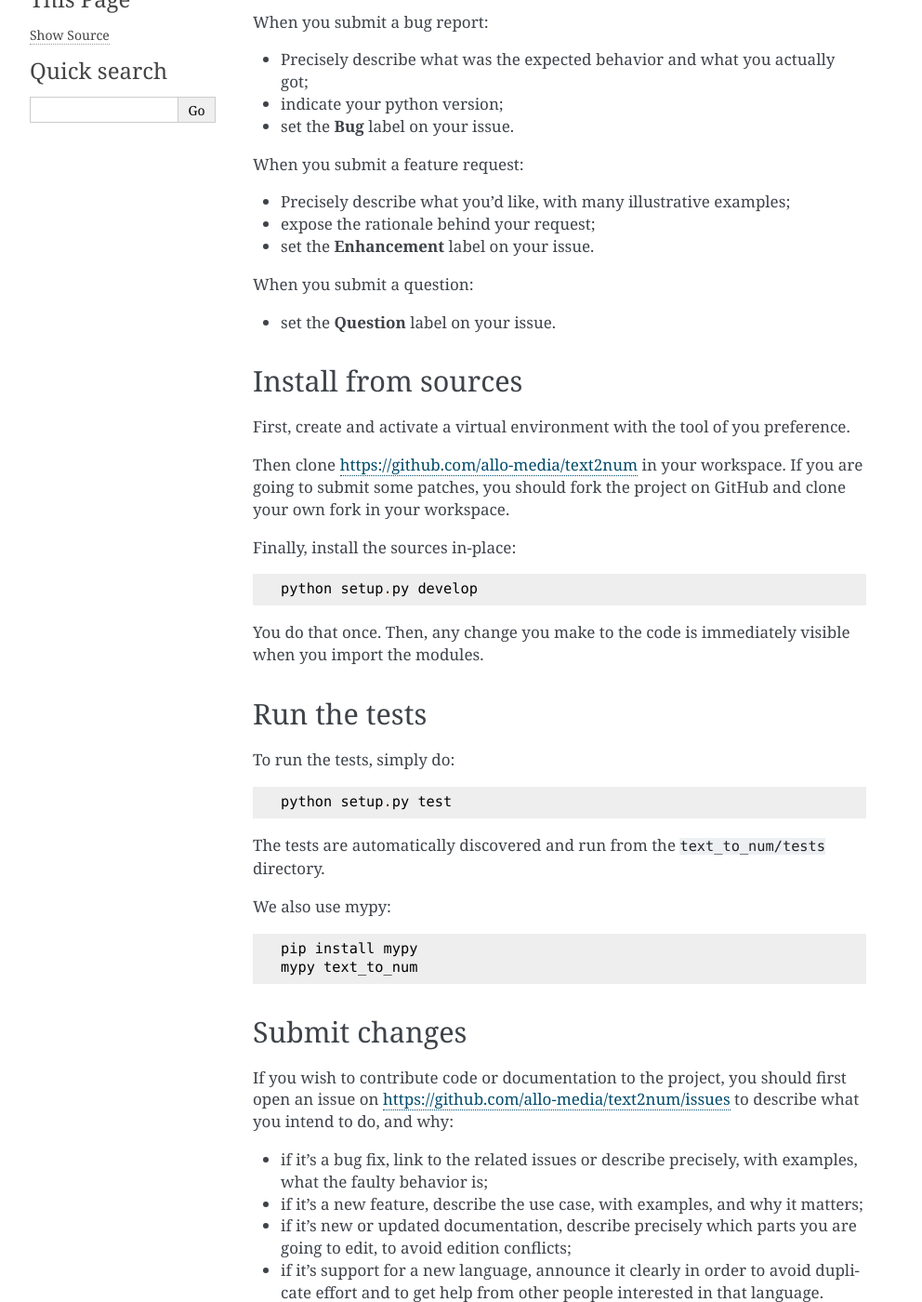
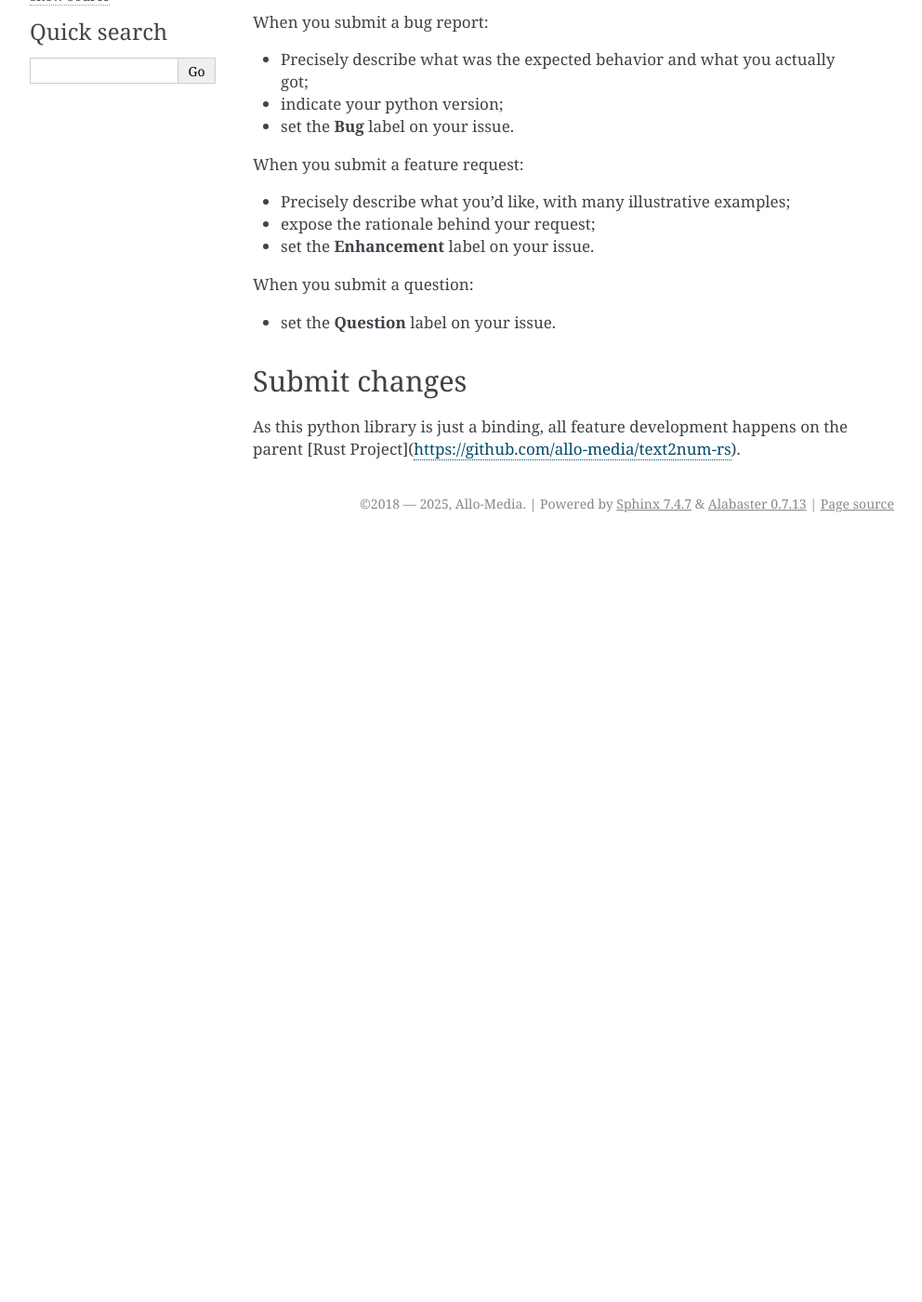
Before and after one commit to allo-media/text2num, a Sphinx documentation site: the page built from docs/contributing.rst, in a window 1280 px wide and 1400 px high, scrolled down 270 px. Shown: the whole window at 93% size, without its empty margins (148-1140 px from the left). Built offline with Sphinx 7.4.7, drawn with Linux system fonts in a browser that asks for light colours; after the commit the page ends 900 px from its top, so only the background shows below that; some of the changed text lies outside the part shown.

Commit message:
Updated documentation.

```diff
--- a/docs/conf.py
+++ b/docs/conf.py
@@ -19,13 +19,13 @@
 # -- Project information -----------------------------------------------------
 
 project = "text2num"
-copyright = "2018, Allo-Media"
+copyright = "2018 — 2025, Allo-Media"
 author = "Allo-Media"
 
 # The short X.Y version
 version = ""
 # The full version, including alpha/beta/rc tags
-release = "1.0"
+release = "3.0"
 
 
 # -- General configuration ---------------------------------------------------
--- a/docs/contributing.rst
+++ b/docs/contributing.rst
@@ -23,48 +23,8 @@ When you submit a question:
 
 - set the **Question** label on your issue.
 
-Install from sources
---------------------
-
-First, create and activate a virtual environment with the tool of you preference.
-
-Then clone https://github.com/allo-media/text2num in your workspace.
-If you are going to submit some patches, you should fork the project on GitHub and clone
-your own fork in your workspace.
-
-Finally, install the sources in-place::
-
-    python setup.py develop
-
-You do that once. Then, any change you make to the code is immediately visible when you import the modules.
-
-Run the tests
--------------
-
-To run the tests, simply do::
-
-    python setup.py test
-
-The tests are automatically discovered and run from the ``text_to_num/tests`` directory.
-
-We also use mypy::
-
-    pip install mypy
-    mypy text_to_num
 
 Submit changes
 --------------
 
-If you wish to contribute code or documentation to the project, you should first open an issue
-on https://github.com/allo-media/text2num/issues to describe what you intend to do, and
-why:
-
-* if it's a bug fix, link to the related issues or describe precisely, with examples, what the faulty behavior is;
-* if it's a new feature, describe the use case, with examples, and why it matters;
-* if it's new or updated documentation, describe precisely which parts you are going to edit, to avoid edition conflicts;
-* if it's support for a new language, announce it clearly in order to avoid duplicate effort and to get help from other people interested in that language.
-
-Once you get positive feedback on your issue, you can fork the project on GitHub and start working on the code.
-
-All PR should be made from a dedicated branch, not from *master*, please.
-Please check your files are in proper Unicode encoded as UTF-8, and that the line endings follow the Unix convention (LF).
+As this python library is just a binding, all feature development happens on the parent [Rust Project](https://github.com/allo-media/text2num-rs).
```
Also changed, not shown: README.md (+5 -1 lines), docs/api.rst (+9 -16 lines), docs/index.rst (+4 -4 lines), docs/quickstart.rst (+82 -20 lines), 4 other files.
